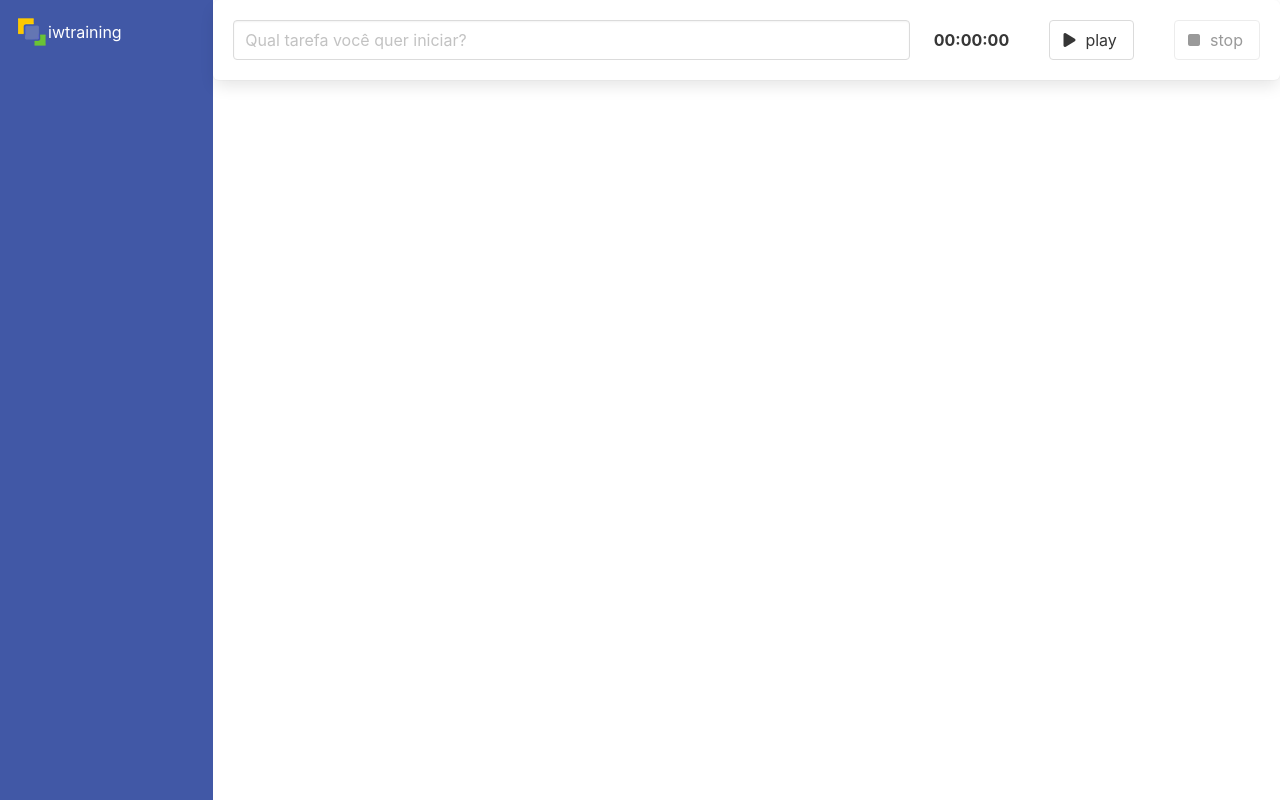
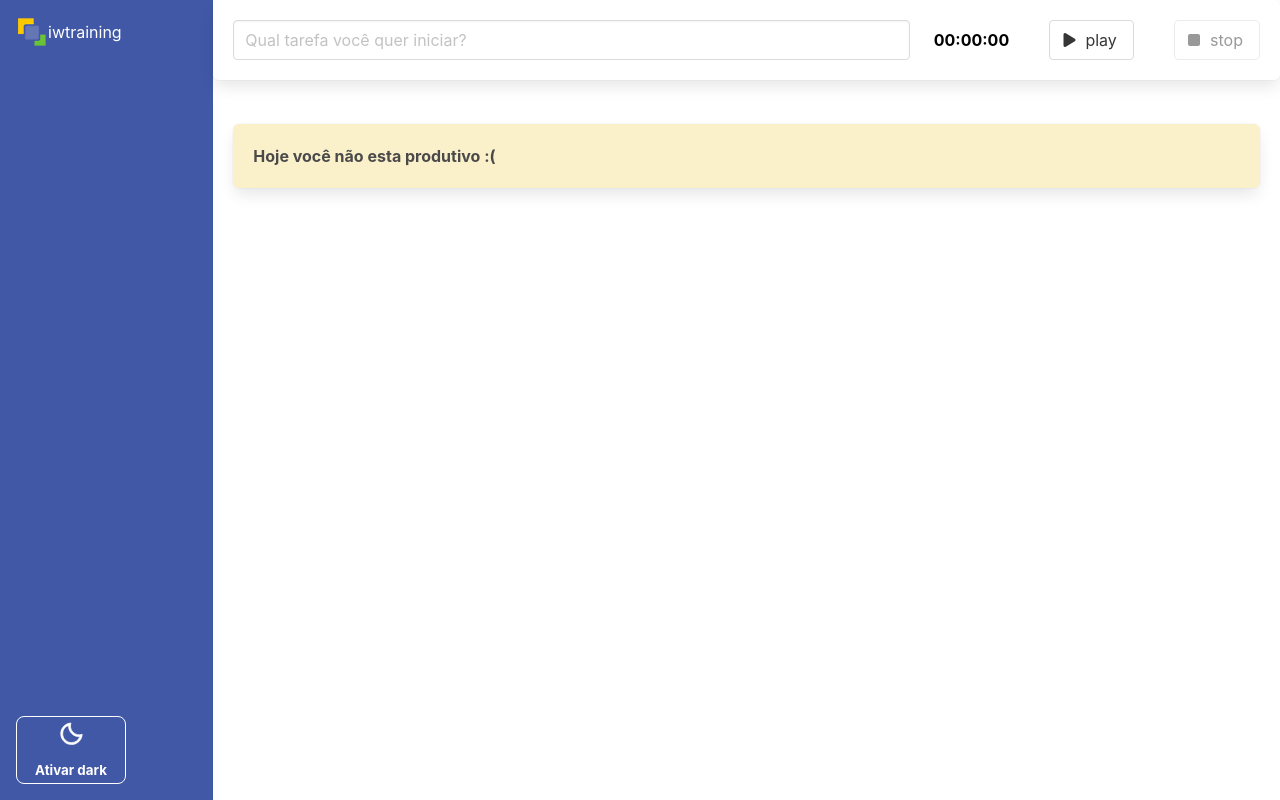
Before and after one commit to edsonbastos2/todo-tracker, a Vue app: page / in a window 1280 px wide. Built offline with nearby package versions, Linux system fonts and the light colour scheme.

Commit message:
feat: criado modo dark

```diff
--- a/src/App.vue
+++ b/src/App.vue
@@ -1,9 +1,9 @@
 <template>
-  <main class="columns is-gapless is-multiline">
+  <main class="columns is-gapless is-multiline" :class="{dark: dark}">
     <div class="column is-2">
-      <BarraLateral />
+      <BarraLateral @modoDark="modoDark" />
     </div>
-    <div class="column is-10">
+    <div class="column is-10 conteudo">
       <Formulario @salvarEmTarefas="salvaNaLista" />
       <div class="tarefa">
         <div v-if="isAcitve" class="notification is-danger">
@@ -15,6 +15,9 @@
           :key="index"
           :tarefa="tarefa"
         />
+        <Box v-if="!tarefas.length">
+          Hoje você não esta produtivo :(
+        </Box>
       </div>
     </div>
   </main>
@@ -26,17 +29,21 @@ import BarraLateral from "@/components/BarraLateral.vue";
 import Formulario from "@/components/Formulario.vue";
 import TarefaVue from "./components/Tarefa.vue";
 import Tarefa from "./interface/Tarefa";
+import Box from './components/Box.vue'
+
 export default defineComponent({
   name: "App",
   components: {
     BarraLateral,
     Formulario,
     TarefaVue,
+    Box
   },
   data() {
     return {
       tarefas: [] as Tarefa[],
-      isAcitve: false
+      isAcitve: false,
+      dark: false
     };
   },
   methods: {
@@ -52,13 +59,31 @@ export default defineComponent({
 
     close() {
       this.isAcitve = false
+    },
+    modoDark($event: boolean) {
+      this.dark = $event
+      console.log($event)
     }
   },
 });
 </script>
 
-<style scoped>
+<style>
 .tarefa {
   padding: 1.25rem;
 }
+
+main {
+  --bg-primario: #fff;
+  --texto-primario: #000;
+}
+
+main.dark {
+  --bg-primario: #2b2d42;
+  --texto-primario: #ddd;
+}
+
+.conteudo {
+  background-color: var(--bg-primario);
+}
 </style>
--- a/src/components/BarraLateral.vue
+++ b/src/components/BarraLateral.vue
@@ -4,6 +4,11 @@
             <img src="@/assets/iw.png" alt="">
             iwtraining
         </h1>
+        <div class="modo-dark">
+          <button class="btn-modo-dark" @click="modoDark">
+            {{isActive ? 'Desativar dark' : 'Ativar dark'}}
+          </button>
+        </div>
     </header>
 </template>
 
@@ -12,16 +17,26 @@ import { defineComponent } from 'vue'
 
 export default defineComponent({
     name:'BarraLateral',
-    setup () {
-
-
-        return {}
+    emits:['modoDark'],
+    data() {
+      return {
+        isActive: false
+      }
+    },
+    methods: {
+      modoDark() {
+        this.isActive = !this.isActive
+        this.$emit('modoDark', this.isActive)
+      }
     }
 })
 </script>
 
 <style scoped>
 header {
+  display: flex;
+  flex-direction: column;
+  justify-content: space-between;
   padding: 1rem;
   background: #4158A6;
   height: 100vh;
@@ -31,6 +46,29 @@ header {
     align-items: center;
     color:#fff;
   }
+
+.btn-modo-dark {
+  display: flex;
+  flex-direction: column;
+  align-items: center;
+  gap: 1rem;
+  background-color: #4158A6;
+  padding: 5px;
+  color: #fff;
+  font-weight: 700;
+  border: 1px solid #fff;
+  border-radius: 8px;
+  cursor: pointer;
+  width: 110px;
+}
+.btn-modo-dark::before {
+  content: '';
+  width: 24px;
+  height: 24px;
+  display: block;
+  margin: 0 auto;
+  background-image: url('../assets/noturno.svg');
+}
 @media only screen and (max-width: 768px) {
   header {
     display: flex;
--- /dev/null
+++ b/src/components/Box.vue
@@ -0,0 +1,19 @@
+<template>
+    <div class="box has-text-weight-bold">
+        <slot></slot>
+    </div>
+</template>
+
+<script lang="ts">
+import { defineComponent } from 'vue'
+
+export default defineComponent({
+    name:'BoxTime'
+})
+</script>
+
+<style scoped>
+.box {
+    background-color: #faf0ca;
+}
+</style>
--- a/src/components/Cronometro.vue
+++ b/src/components/Cronometro.vue
@@ -1,6 +1,6 @@
 <template>
   <section>
-    <strong>{{ tempoDecorrido }}</strong>
+    <strong class="cronometro">{{ tempoDecorrido }}</strong>
   </section>
 </template>
 
@@ -23,4 +23,8 @@ export default defineComponent({
 });
 </script>
 
-<style scoped></style>
+<style>
+.cronometro {
+  color: var(--texto-primario);
+}
+</style>
--- a/src/components/Formulario.vue
+++ b/src/components/Formulario.vue
@@ -1,5 +1,5 @@
 <template>
-  <div class="box">
+  <div class="box formulario">
     <div class="columns">
       <div
         class="column is-8"
@@ -49,4 +49,9 @@ export default defineComponent({
 });
 </script>
 
-<style scoped></style>
+<style>
+.formulario {
+  color: var(--texto-primario);
+  background-color: var(--bg-primario);
+}
+</style>
--- a/src/components/Tarefa.vue
+++ b/src/components/Tarefa.vue
@@ -1,5 +1,5 @@
 <template>
-    <div class="box has-text-weight-bold">
+    <Box>
         <div class="columns">
             <div class="column is-7">
                 {{tarefa.descricao}}
@@ -8,13 +8,15 @@
                 <Cronometro :tempo="tarefa.tempo"/>
             </div>
         </div>
-    </div>
+    </Box>
 </template>
 
 <script lang="ts">
 import Tarefa from '@/interface/Tarefa';
 import { defineComponent, PropType } from 'vue'
 import Cronometro from './Cronometro.vue';
+import Box from './Box.vue'
+
 export default defineComponent({
    name:'TarefaTime',
    props: {
@@ -24,13 +26,11 @@ export default defineComponent({
     }
    },
    components:{
-    Cronometro
+    Cronometro,
+    Box
    }
 })
 </script>
 
 <style scoped>
-.box {
-    background-color: #faf0ca;
-}
 </style>
```
Also changed, not shown: src/assets/noturno.svg (added).
